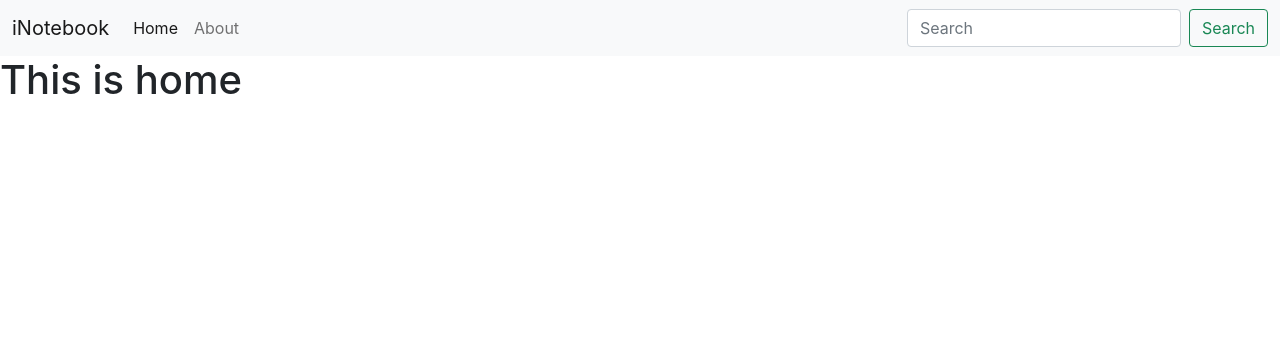
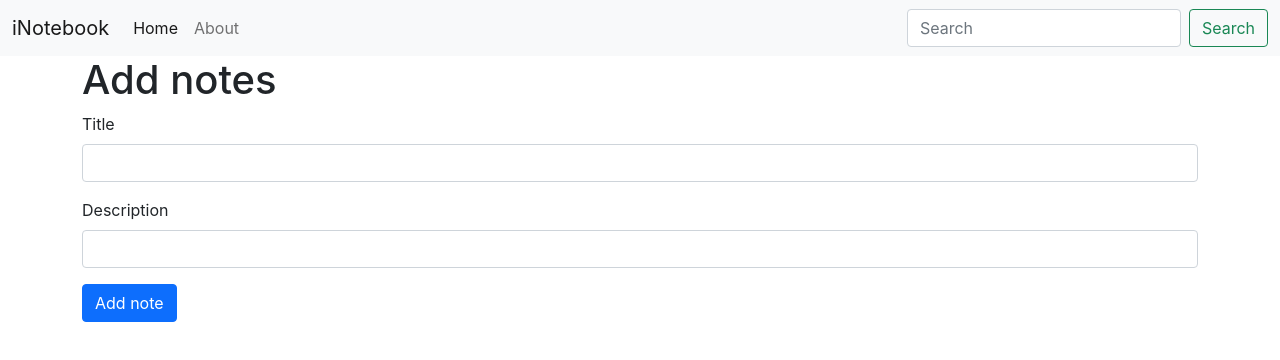
Before and after one commit to leston-64code/Continuation-of-iNote, a React (Create React App) app: page / in a window 1280 px wide. Shown: the top 360 px of the page. Built offline with nearby package versions, Linux system fonts and the light colour scheme.

Commit message:
second commit

```diff
--- a/src/App.js
+++ b/src/App.js
@@ -9,11 +9,12 @@ import {
 import About from './components/About';
 import Home from './components/Home';
 import Navbar from './components/Navbar';
+import NoteState from './context/notes/NoteState';
 
 function App() {
   return (
     <>
-
+   <NoteState>
     <Router>
     <Navbar/>
 
@@ -28,6 +29,7 @@ function App() {
 
 
     </Router>
+    </NoteState>
     </>
   );
 }
--- a/src/components/Home.js
+++ b/src/components/Home.js
@@ -1,9 +1,29 @@
-import React from 'react'
+
+import {React,useContext } from 'react'
+import noteContext from '../context/notes/noteContext'
+
+
 
 export default function Home() {
+
   return (
-    <div>
-      <h1>This is home</h1>
+    <>
+    <div className="container">
+        <h1>Add notes</h1>
+    <form>
+  <div className="mb-3">
+    <label htmlFor="exampleInputEmail1" className="form-label">Title</label>
+    <input type="text" className="form-control" id="exampleInputEmail1" aria-describedby="emailHelp"/>
+
+  </div>
+  <div className="mb-3">
+    <label htmlFor="exampleInputPassword1" className="form-label">Description</label>
+    <input type="password" className="form-control" id="exampleInputPassword1"/>
+  </div>
+
+  <button type="submit" className="btn btn-primary">Add note</button>
+</form>
     </div>
+    </>
   )
 }
--- /dev/null
+++ b/src/context/notes/NoteState.js
@@ -0,0 +1,30 @@
+import React, { useState } from "react";
+import noteContext from "./noteContext";
+
+
+
+const NoteState=(props)=>{
+    const s1={
+        "name":"Harry",
+        "class":"5b"
+    }
+    // const [state,setState]=useState(s1)
+    // const update=()=>{
+    //     setTimeout(()=>{
+    //         setState({
+    //             "name":"Leston",
+    //             "class":"10b"
+
+    //         })
+
+
+    //     },1000)
+    // }
+    return (
+        <noteContext.Provider value={s1}>
+            {props.children}
+        </noteContext.Provider>
+    )
+}
+
+export default NoteState
--- /dev/null
+++ b/src/context/notes/noteContext.js
@@ -0,0 +1,5 @@
+import { createContext } from "react";
+
+const  noteContext=createContext()
+
+export  default noteContext
```
